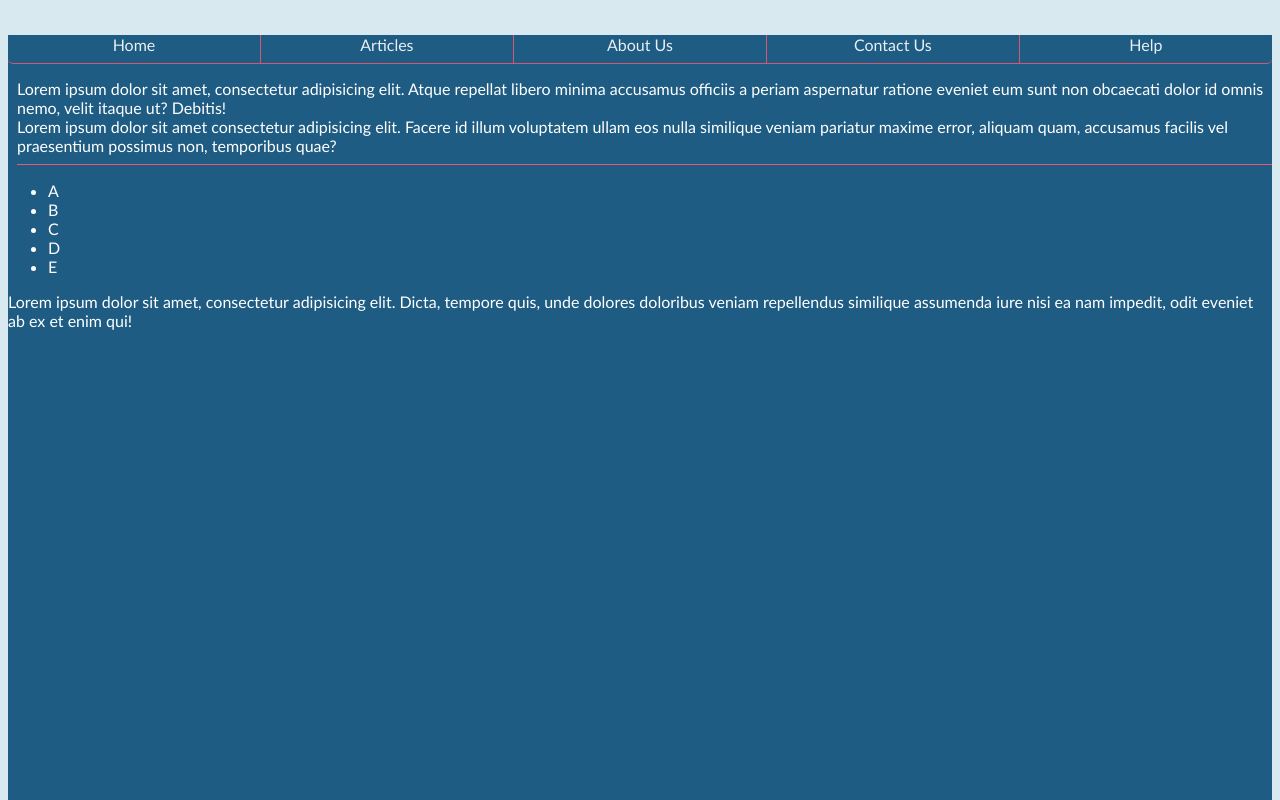
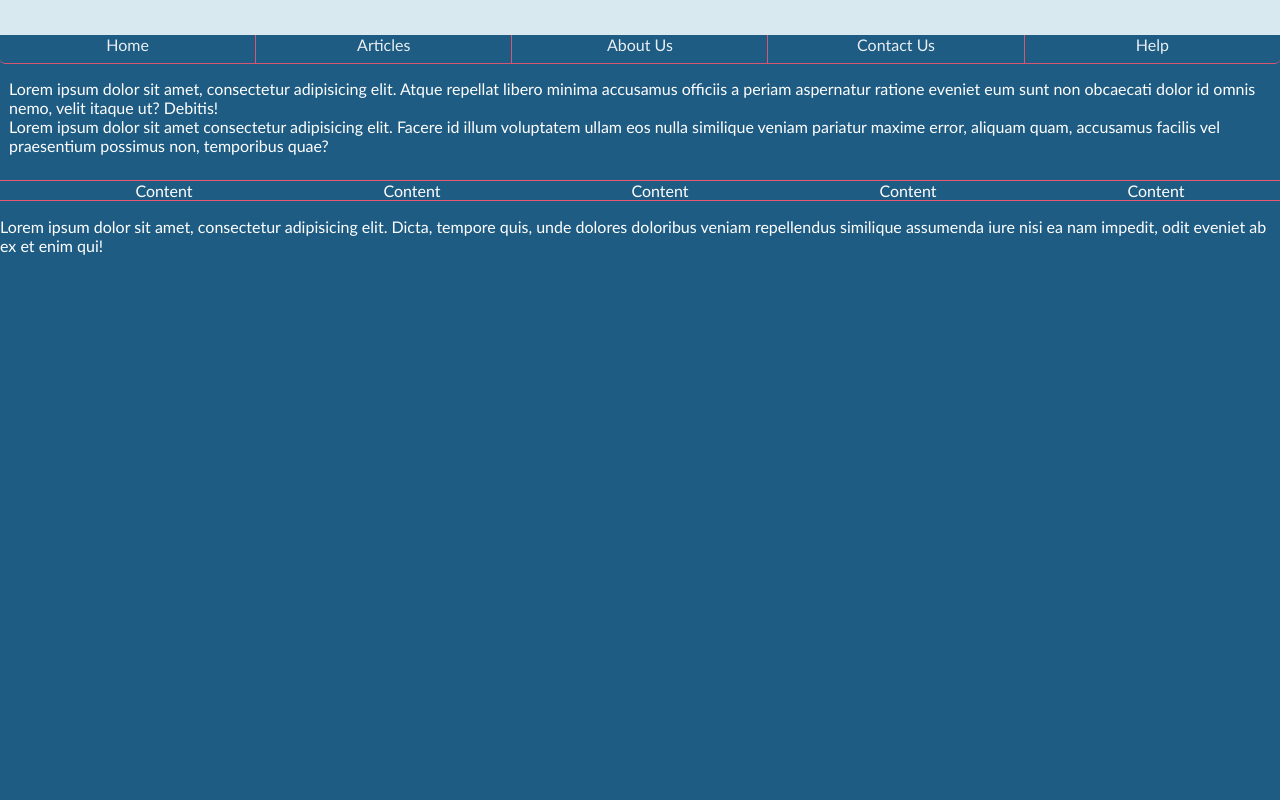
Before and after one commit to David4bay/VSCode, a website: page Div Positioning.html in a window 1280 px wide. Shown: the top 800 px of the page. Drawn offline with Linux system fonts and the light colour scheme.

Commit message:
Troubleshoot styling.

```diff
--- a/Div Positioning.html
+++ b/Div Positioning.html
@@ -35,11 +35,11 @@
         </div>
         <div class="container">
             <ul class="nav">
-                <li class="items">A</li>
-                <li class="items">B</li>
-                <li class="items">C</li>
-                <li class="items">D</li>
-                <li class="items">E</li>
+                <li class="items">Content</li>
+                <li class="items">Content</li>
+                <li class="items">Content</li>
+                <li class="items">Content</li>
+                <li class="items">Content</li>
             </ul>
         </div>
         <div>
--- a/Div positioning.css
+++ b/Div positioning.css
@@ -1,5 +1,7 @@
 body {
-    margin-top: 0 auto;
+    margin-top: 0;
+    margin-left: 0;
+    margin-right: 0;
     background-color: #d8e9f0;
     color: white;
     font-family: 'Gill Sans', 'Gill Sans MT', Calibri, 'Trebuchet MS', sans-serif;
@@ -18,6 +20,13 @@ main {
     margin-top: 15px;
     margin-left: 9px;
 }
+
+main {
+    display: flex;
+    border-top-left-radius: 9px;
+    border-top-right-radius: 9px;
+}
+
 div.placeholder {
     box-sizing: border-box;
     width: 100%;
@@ -50,18 +59,24 @@ div.placeholder:last-child {
 div section {
     margin-left: 9px;
     padding-bottom: 9px;
-    border-bottom:1px solid #eb586f;
+}
+
+ul.nav {
+    display: flex;
+    box-sizing: border-box;
+    width: 100%;
+    justify-content: space-around;
+    list-style: none;
+    border-top: 1px solid #eb586f;
+    border-bottom: 1px solid #eb586f;
 }
 
 div footer {
     display: flex;
     padding-bottom: 100vh;
+    justify-content: baseline;
 }
 
-footer {
-    align-self: baseline;
-
-}
 
 /*
 
```
